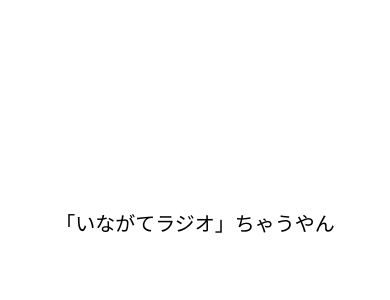
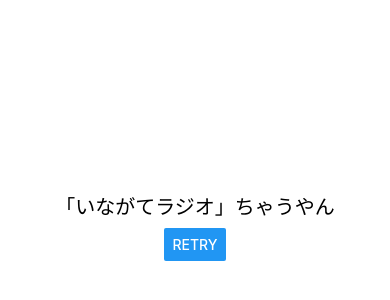
Before and after one commit to kdnakt/shiganai-problem, a React Native app in the folder reactnative/: screen / in a window 390 px wide. Shown: the part 200-500 px from the top of the page. Built offline with nearby package versions, Linux system fonts and the light colour scheme.

Commit message:
add retry button for react-native

```diff
--- a/reactnative/src/ShiganaiScreen.js
+++ b/reactnative/src/ShiganaiScreen.js
@@ -6,6 +6,7 @@ import {
   Text,
   StyleSheet,
   ActivityIndicator,
+  Button,
 } from 'react-native';
 import {
   getShiganai,
@@ -14,14 +15,25 @@ import {
 class ShiganaiScreen extends Component<{}> {
   constructor(props: {}) {
     super(props);
+    this.state = { shiganai: getShiganai() };
+  }
+
+  retryShiganai() {
+    this.setState({
+      shiganai: getShiganai()
+    })
   }
 
   render() {
     return (
       <View style={styles.container}>
         <Text style={styles.text}>
-          {getShiganai()}
+          { this.state.shiganai }
         </Text>
+        <Button
+          onPress={() => this.retryShiganai()}
+          title="Retry"
+        />
       </View>
     );
   }
```
